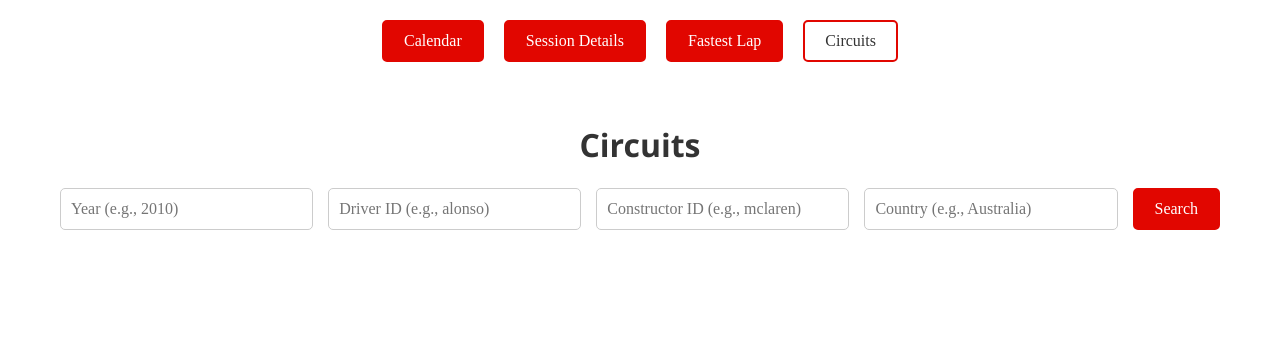
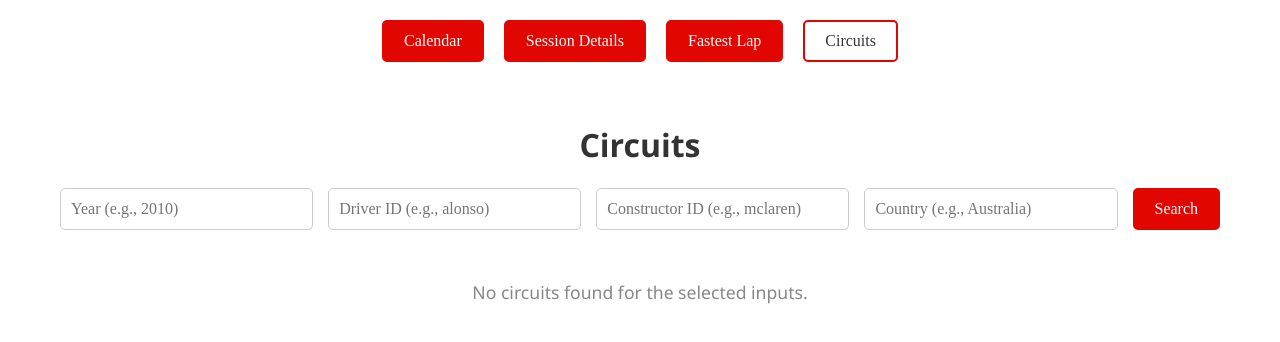
Before and after one commit to vighnesh-radhakrishnan/anemoi, a React (Create React App) app in the folder frontend/: page / in a window 1280 px wide. Both pictures are taken after a click on the element "Circuits". Shown: the top 342 px of the page. Built offline with nearby package versions, Linux system fonts and the light colour scheme.

Commit message:
empty data error handling added

```diff
--- a/frontend/src/Components/Circuits.js
+++ b/frontend/src/Components/Circuits.js
@@ -106,6 +106,11 @@ const Circuits = () => {
           <img src={LoadingGif} alt="Loading..." width="150" height="150" />
         </div>
       )}
+      {!loading && circuits.length === 0 && (
+        <NoDataMessage>
+          No circuits found for the selected inputs.
+        </NoDataMessage>
+      )}
       {!loading && circuits.length > 0 && (
         <TableWrapper>
           <StyledTable>
```
